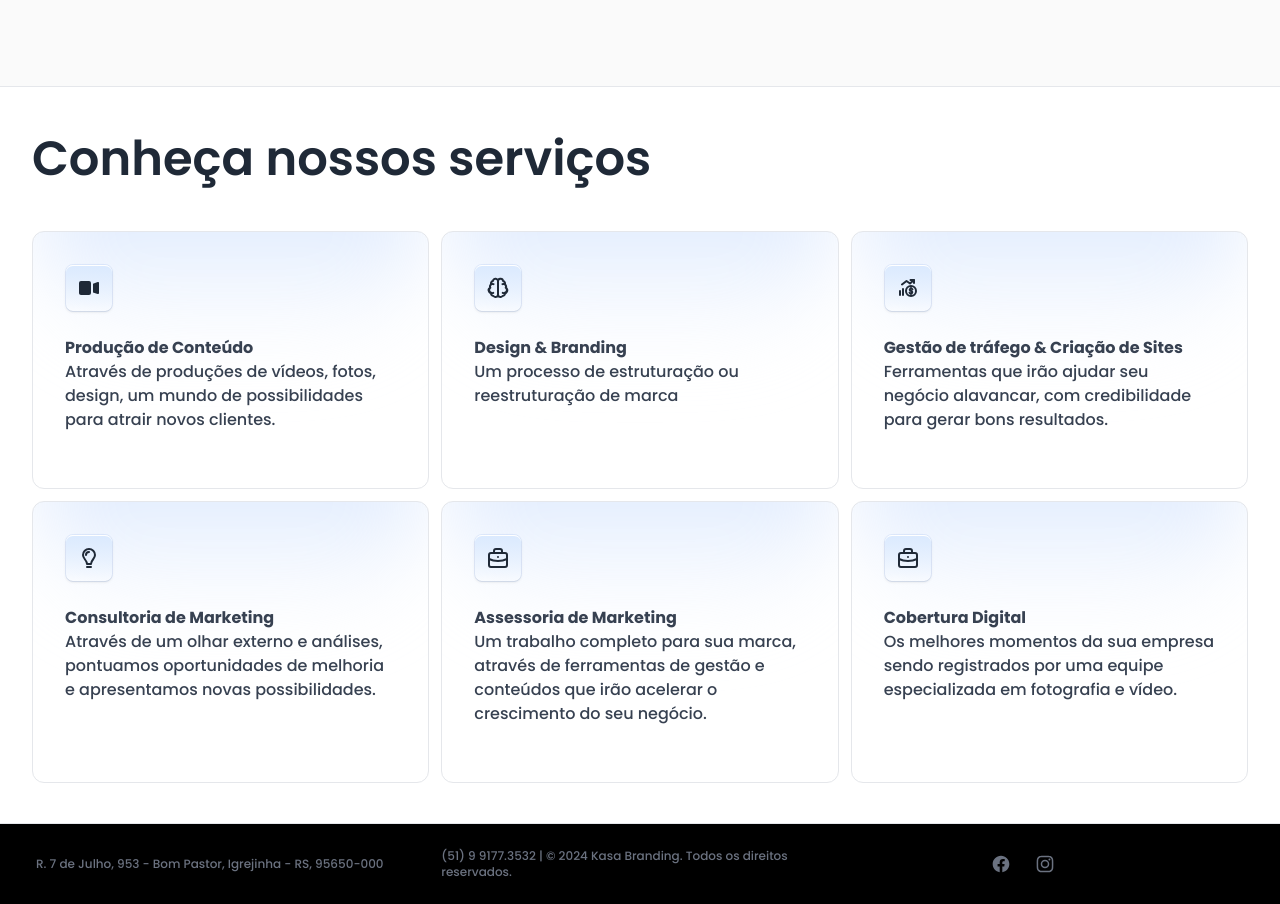
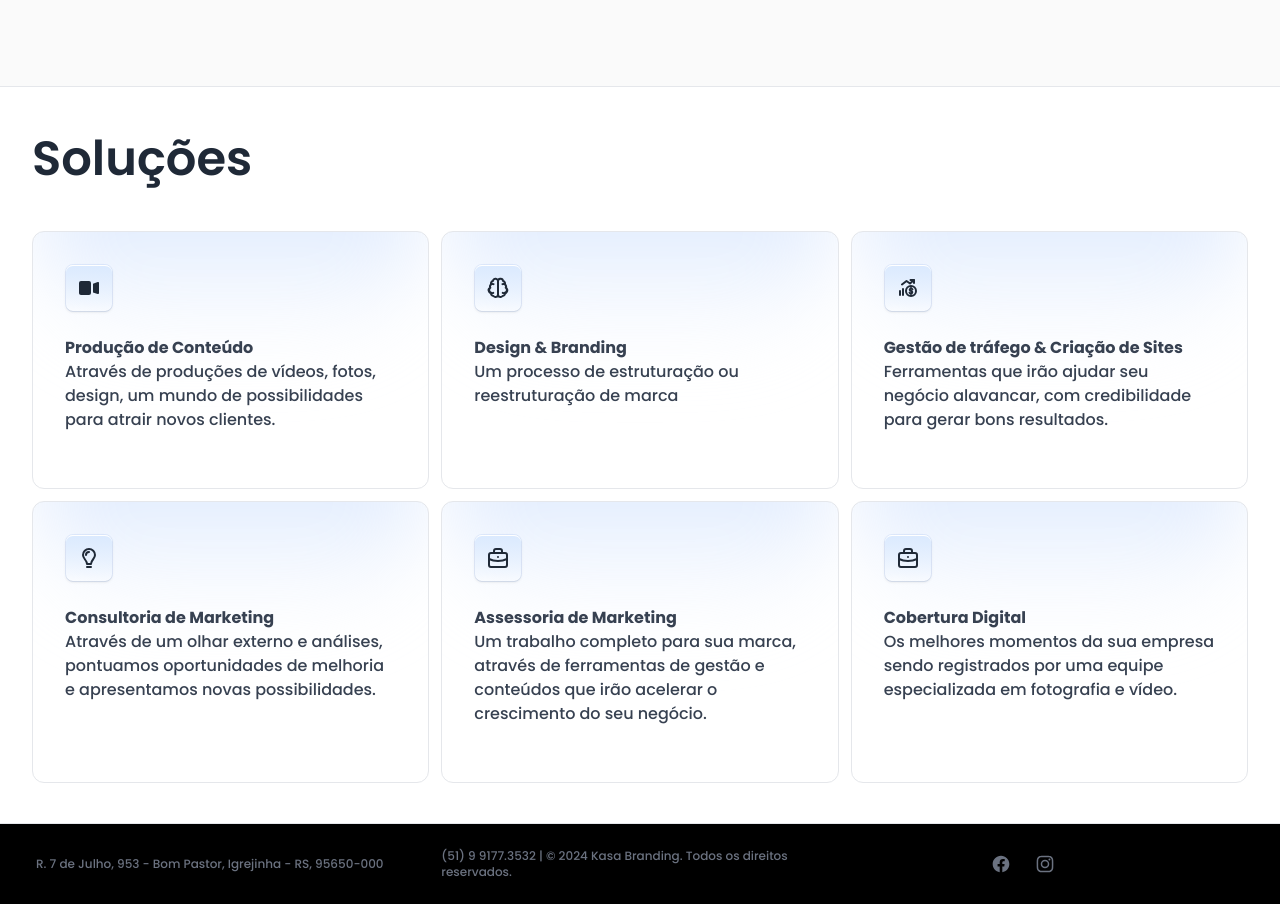
Before and after one commit to MichelManarin/kasa-branding-landing-page, a Next.js app: page / in a window 1280 px wide. Shown: the part 2000-2904 px from the top of the page. Built offline with nearby package versions, Linux system fonts and the light colour scheme.

Commit message:
fix: raname label

```diff
--- a/src/app/components/section-list-services.tsx
+++ b/src/app/components/section-list-services.tsx
@@ -8,7 +8,7 @@ export function SectionListServices() {
           <div className="">
             <div className="">
               <h2 className="text-5xl text-gray-800 font-semibold mt-12 text-center sm:text-left">
-                Conheça nossos serviços
+                Soluções
               </h2>
             </div>
             <div className="mt-12 grid sm:grid-cols-2 lg:grid-cols-3 gap-3">
```
